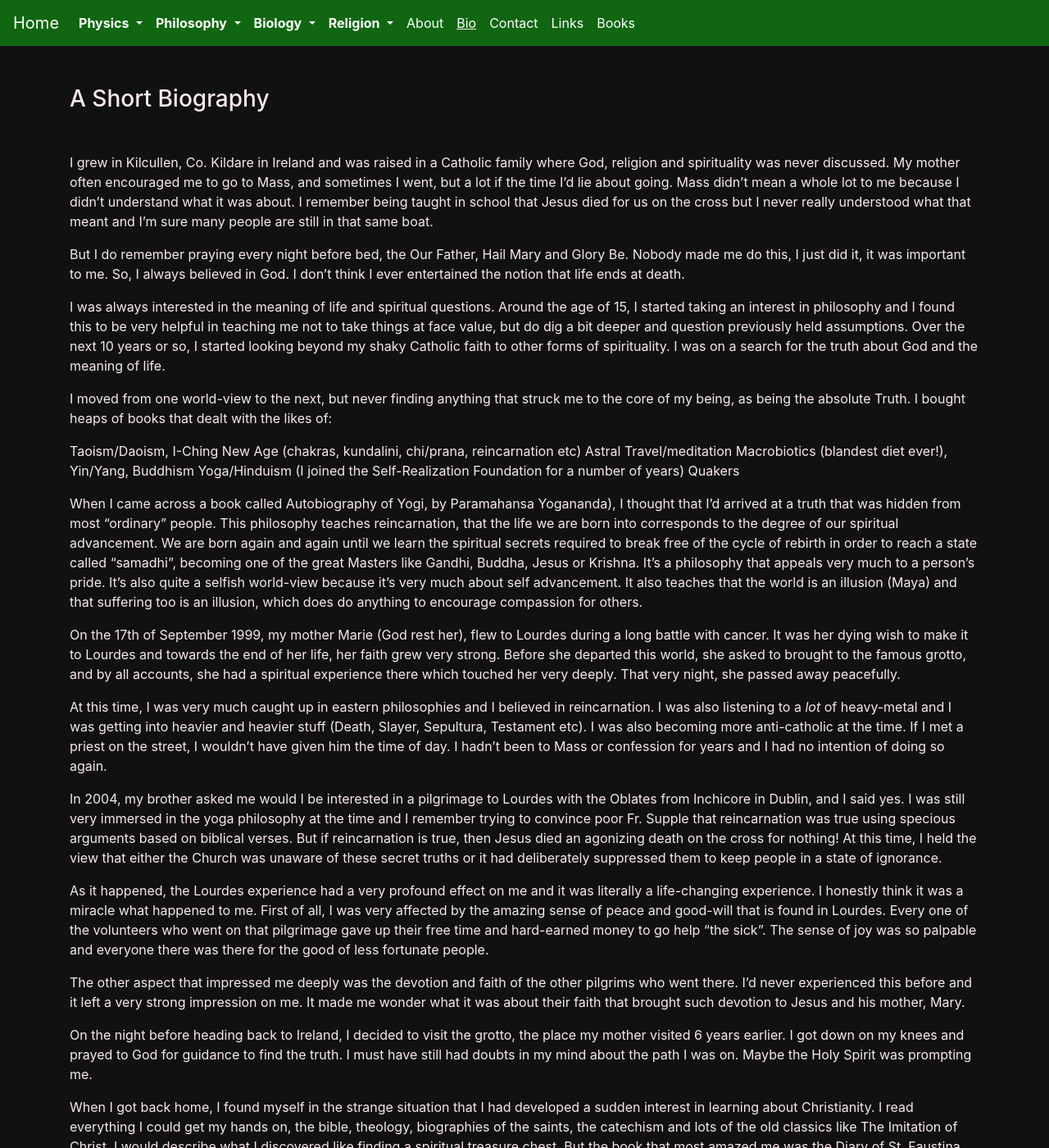
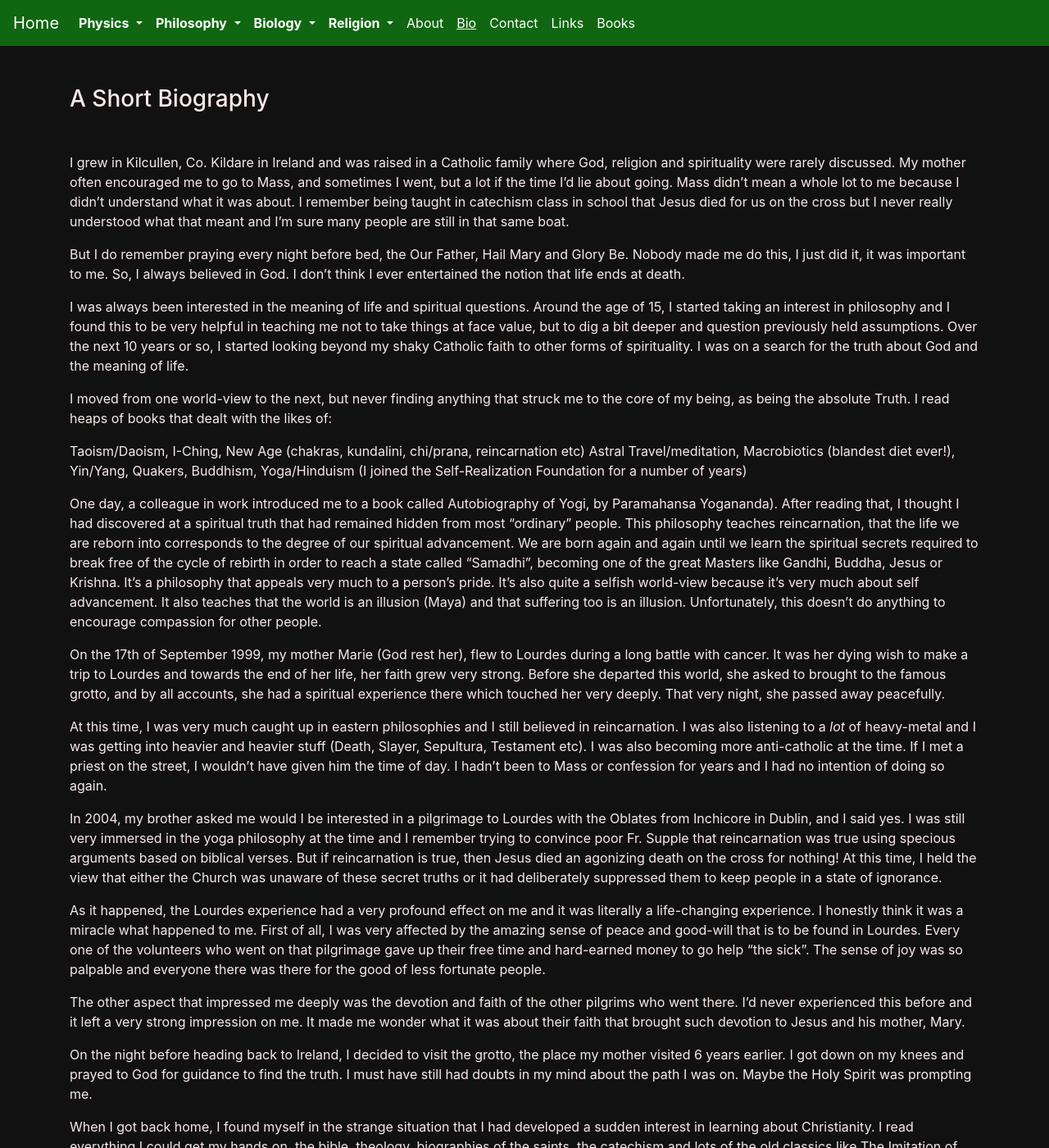
Before and after one commit to nekelly/nekelly.github.io, a Jekyll site: the page built from pages/biography.md, in a window 1280 px wide and 1400 px high. Shown: the whole window at 82% size. Built offline with Jekyll 4.4.1, drawn with Linux system fonts in a browser that asks for light colours; our own code applies the rules of GitHub Pages for plain Markdown files.

Commit message:
Text update

```diff
--- a/index.html
+++ b/index.html
@@ -14,8 +14,8 @@ layout: default
 	</p>
 	<p>
 	    <ul>
+		<li>Atheism is irrational and self-defeating</li>
 		<li>Belief in God is rational</li>
-			<li>Atheism is irrational and self-defeating</li>
 		<li>Christianity is the only true religion</li>
 	    </ul>
 	</p>
--- a/pages/biography.md
+++ b/pages/biography.md
@@ -5,56 +5,54 @@ layout: default
 ### A Short Biography
 &nbsp;
 
-I grew in Kilcullen, Co. Kildare in Ireland and was raised in a Catholic family where God, religion and spirituality was never discussed.
-My mother often encouraged me to go to Mass, and sometimes I went, but a lot if the time I'd lie about going. Mass didn't mean a whole lot
-to me because I didn't understand what it was about. I remember being taught in school that Jesus died for us on the cross but I never
-really understood what that meant and I'm sure many people are still in that same boat.
+I grew in Kilcullen, Co. Kildare in Ireland and was raised in a Catholic family where God, religion and spirituality were rarely
+discussed. My mother often encouraged me to go to Mass, and sometimes I went, but a lot if the time I'd lie about going. Mass
+didn't mean a whole lot to me because I didn't understand what it was about. I remember being taught in catechism class in school
+that Jesus died for us on the cross but I never really understood what that meant and I'm sure many people are still in that same boat.
 
 But I do remember praying every night before bed, the Our Father, Hail Mary and Glory Be. Nobody made me do this, I just did it, it was
 important to me. So, I always believed in God. I don't think I ever entertained the notion that life ends at death.
 
-I was always interested in the meaning of life and spiritual questions. Around the age of 15, I started taking an interest in philosophy
-and I found this to be very helpful in teaching me not to take things at face value, but do dig a bit deeper and question previously held
+I was always been interested in the meaning of life and spiritual questions. Around the age of 15, I started taking an interest in philosophy
+and I found this to be very helpful in teaching me not to take things at face value, but to dig a bit deeper and question previously held
 assumptions. Over the next 10 years or so, I started looking beyond my shaky Catholic faith to other forms of spirituality. I was on a
 search for the truth about God and the meaning of life.
 
 I moved from one world-view to the next, but never finding anything that struck me to the core of my being, as being the absolute Truth.
-I bought heaps of books that dealt with the likes of:
+I read heaps of books that dealt with the likes of:
 
-Taoism/Daoism,
-I-Ching
-New Age (chakras, kundalini, chi/prana, reincarnation etc)
-Astral Travel/meditation
-Macrobiotics (blandest diet ever!), Yin/Yang,
-Buddhism
-Yoga/Hinduism (I joined the Self-Realization Foundation for a number of years)
-Quakers
+Taoism/Daoism, I-Ching, New Age (chakras, kundalini, chi/prana, reincarnation etc)
+Astral Travel/meditation, Macrobiotics (blandest diet ever!), Yin/Yang, Quakers,
+Buddhism, Yoga/Hinduism (I joined the Self-Realization Foundation for a number of years)
 
-When I came across a book called Autobiography of Yogi, by Paramahansa Yogananda), I thought that I'd arrived at a truth that was hidden from
-most "ordinary" people. This philosophy teaches reincarnation, that the life we are born into corresponds to the degree of our spiritual advancement.
-We are born again and again until we learn the spiritual secrets required to break free of the cycle of rebirth in order to reach a state called
-"samadhi", becoming one of the great Masters like Gandhi, Buddha, Jesus or Krishna. It's a philosophy that appeals very much to a person's pride.
-It's also quite a selfish world-view because it's very much about self advancement. It also teaches that the world is an illusion (Maya) and that
-suffering too is an illusion, which does do anything to encourage compassion for others.
+One day, a colleague in work introduced me to a book called Autobiography of Yogi, by Paramahansa Yogananda). After reading that,
+I thought I had discovered at a spiritual truth that had remained hidden from most "ordinary" people. This philosophy teaches
+reincarnation, that the life we are reborn into corresponds to the degree of our spiritual advancement. We are born again and again
+until we learn the spiritual secrets required to break free of the cycle of rebirth in order to reach a state called "Samadhi", becoming
+one of the great Masters like Gandhi, Buddha, Jesus or Krishna. It's a philosophy that appeals very much to a person's pride.
+It's also quite a selfish world-view because it's very much about self advancement. It also teaches that the world is an illusion
+(Maya) and that suffering too is an illusion. Unfortunately, this doesn't do anything to encourage compassion for other people.
 
-On the 17th of September 1999, my mother Marie (God rest her), flew to Lourdes during a long battle with cancer. It was her dying wish to make it
-to Lourdes and towards the end of her life, her faith grew very strong. Before she departed this world, she asked to brought to the famous grotto,
-and by all accounts, she had a spiritual experience there which touched her very deeply. That very night, she passed away peacefully.
+On the 17th of September 1999, my mother Marie (God rest her), flew to Lourdes during a long battle with cancer. It was her dying wish
+to make a trip to Lourdes and towards the end of her life, her faith grew very strong. Before she departed this world, she asked to
+brought to the famous grotto, and by all accounts, she had a spiritual experience there which touched her very deeply. That very night,
+she passed away peacefully.
 
-At this time, I was very much caught up in eastern philosophies and I believed in reincarnation. I was also listening to a *lot* of heavy-metal and
-I was getting into heavier and heavier stuff (Death, Slayer, Sepultura, Testament etc). I was also becoming more anti-catholic at the time. If I met
-a priest on the street, I wouldn't have given him the time of day. I hadn't been to Mass or confession for years and I had no intention of doing so
-again.
+At this time, I was very much caught up in eastern philosophies and I still believed in reincarnation. I was also listening to a *lot*
+of heavy-metal and I was getting into heavier and heavier stuff (Death, Slayer, Sepultura, Testament etc). I was also becoming more
+anti-catholic at the time. If I met a priest on the street, I wouldn't have given him the time of day. I hadn't been to Mass or
+confession for years and I had no intention of doing so again.
 
-In 2004, my brother asked me would I be interested in a pilgrimage to Lourdes with the Oblates from Inchicore in Dublin, and I said yes. I was still
-very immersed in the yoga philosophy at the time and I remember trying to convince poor Fr. Supple that reincarnation was true using specious arguments
- based on biblical verses. But if reincarnation is true, then Jesus died an agonizing death on the cross for nothing! At this time, I held the view
- that either the Church was unaware of these secret truths or it had deliberately suppressed them to keep people in a state of ignorance.
+In 2004, my brother asked me would I be interested in a pilgrimage to Lourdes with the Oblates from Inchicore in Dublin, and I said yes.
+I was still very immersed in the yoga philosophy at the time and I remember trying to convince poor Fr. Supple that reincarnation was
+true using specious arguments based on biblical verses. But if reincarnation is true, then Jesus died an agonizing death on the cross
+for nothing! At this time, I held the view that either the Church was unaware of these secret truths or it had deliberately suppressed
+them to keep people in a state of ignorance.
 
-As it happened, the Lourdes experience had a very profound effect on me and it was literally a life-changing experience. I honestly think it was a
- miracle what happened to me. First of all, I was very affected by the amazing sense of peace and good-will that is found in Lourdes. Every one of
- the volunteers who went on that pilgrimage gave up their free time and hard-earned money to go help "the sick". The sense of joy was so palpable
- and everyone there was there for the good of less fortunate people.
+As it happened, the Lourdes experience had a very profound effect on me and it was literally a life-changing experience. I honestly think
+it was a miracle what happened to me. First of all, I was very affected by the amazing sense of peace and good-will that is to be found
+in Lourdes. Every one of the volunteers who went on that pilgrimage gave up their free time and hard-earned money to go help "the sick".
+The sense of joy was so palpable and everyone there was there for the good of less fortunate people.
 
 The other aspect that impressed me deeply was the devotion and faith of the other pilgrims who went there. I'd never experienced this before and it
 left a very strong impression on me. It made me wonder what it was about their faith that brought such devotion to Jesus and his mother, Mary.
```
Lines whose indentation alone changed are shown as unchanged.
